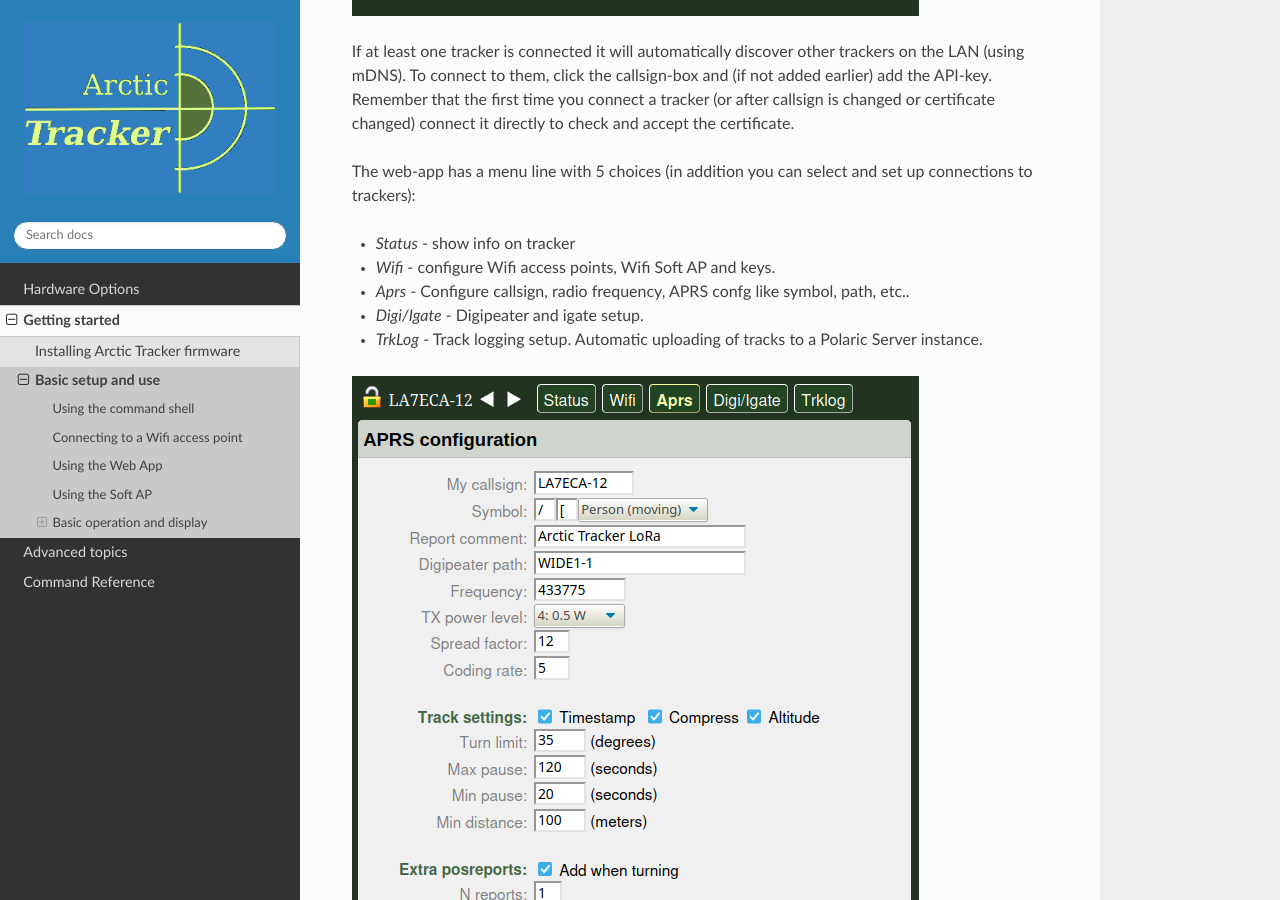
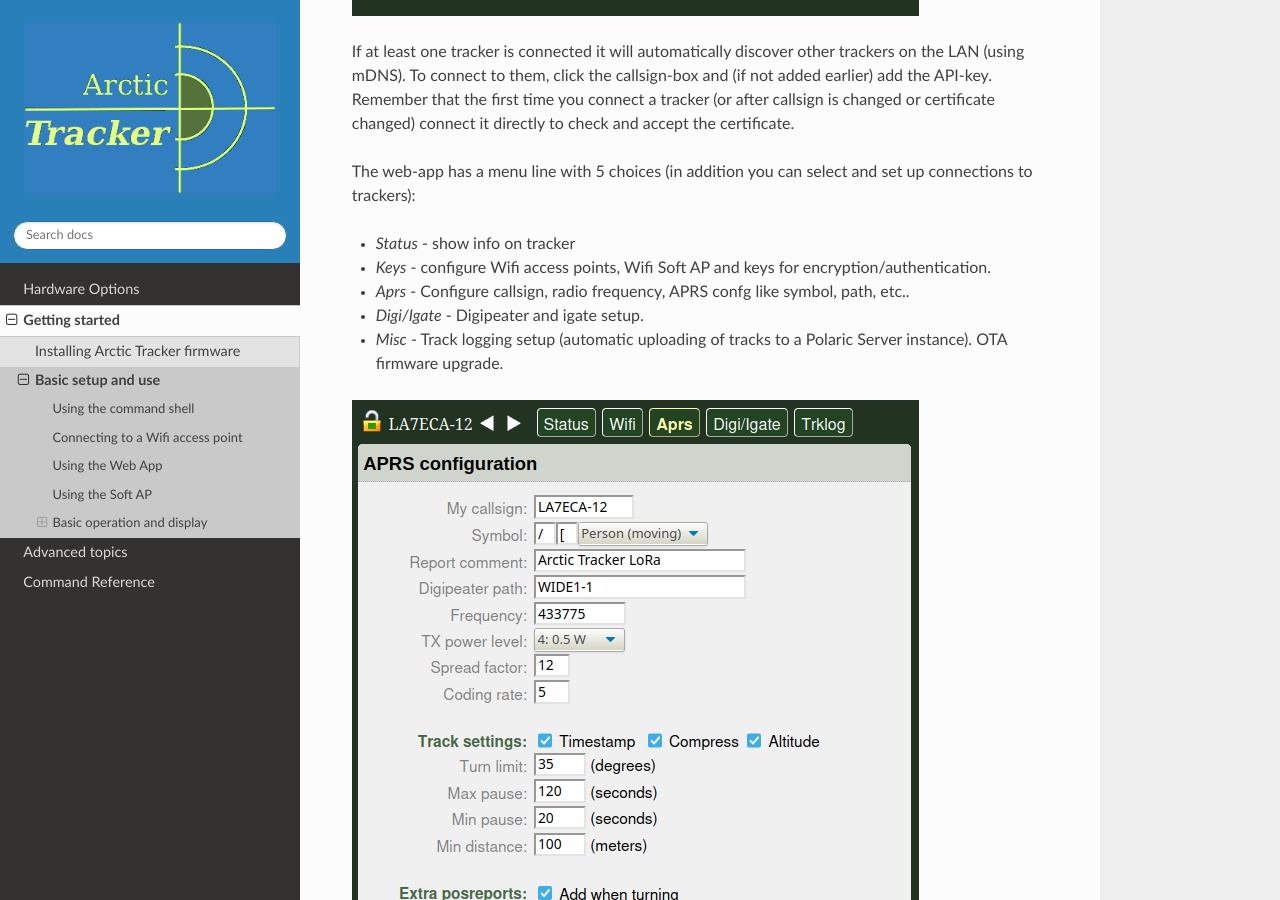
Before and after one commit to Hamlabs/ArcticTracker-docs, a Sphinx documentation site: the page built from docs/setup.rst, in a window 1280 px wide and 900 px high, scrolled down 2838 px. Built offline with Sphinx 7.4.7 and the Read the Docs theme 3.1.0, drawn with Linux system fonts in a browser that asks for light colours; pages that are not in the unit, such as notebooks, are missing from menus; some of the changed text lies outside the part shown.

Commit message:
Update setup.rst

```diff
--- a/docs/setup.rst
+++ b/docs/setup.rst
@@ -43,10 +43,10 @@ If at least one tracker is connected it will automatically discover other tracke
 The web-app has a menu line with 5 choices (in addition you can select and set up connections to trackers):
 
 * *Status* - show info on tracker
-* *Wifi* - configure Wifi access points, Wifi Soft AP and keys.
+* *Keys* - configure Wifi access points, Wifi Soft AP and keys for encryption/authentication.
 * *Aprs* - Configure callsign, radio frequency, APRS confg like symbol, path, etc..
 * *Digi/Igate* - Digipeater and igate setup.
-* *TrkLog* - Track logging setup. Automatic uploading of tracks to a Polaric Server instance.
+* *Misc* - Track logging setup (automatic uploading of tracks to a Polaric Server instance). OTA firmware upgrade.
 
 .. image:: img/webapp.2.png
 
@@ -100,6 +100,6 @@ Press and hold the button in about one second to activate a menu on the display.
 * Igate On|Off
 * Digipeater On|Off
 * Track logging On|Off
-* Firmware upgrade
+* Firmware upgrade (OTA)
 
 The On|Off settings shows On or Off depending on the setting. If it is already is off, the menu will show "On" (to allow turning it on). The menu popup will go away when you have cycled through all items. It is of course a good idea to be sure things are configured correctly, using the webapp or the command-shell, before trying to turn them on with this menu.
```
